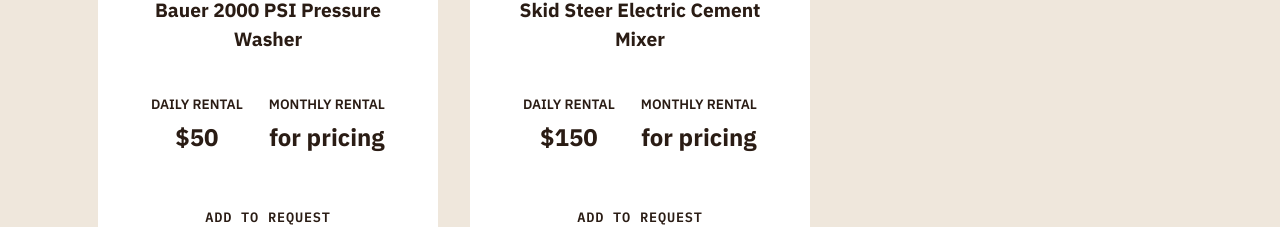
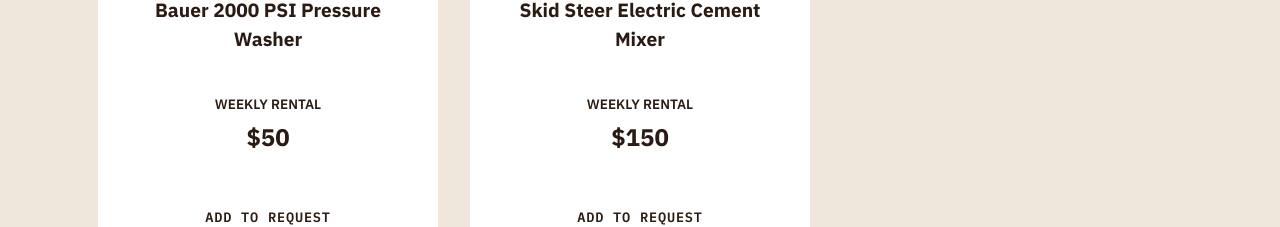
Before and after one commit to rent4you620-gif/rent4you-utility, a Next.js app: page / in a window 1280 px wide. Shown: the part 1618-1845 px from the top of the page. Built offline with nearby package versions, Linux system fonts and the light colour scheme.

Commit message:
Use weekly rental pricing

```diff
--- a/app/components/CatalogGrid.tsx
+++ b/app/components/CatalogGrid.tsx
@@ -23,16 +23,14 @@
   {
     id: 4,
     name: 'Bauer 2000 PSI Pressure Washer',
-    daily: 50,
-    monthly: null,
+    weekly: 50,
     image: '/products/IMG_0925.WEBP',
     icon: '💦',
   },
   {
     id: 5,
     name: 'Skid Steer Electric Cement Mixer',
-    daily: 150,
-    monthly: null,
+    weekly: 150,
     image: '/products/IMG_0784.jpeg',
     images: ['/products/IMG_0784.jpeg'],
     icon: '🏗️',
@@ -84,16 +82,16 @@
 
               <h3>{item.name}</h3>
               <div className="catalog-pricing">
-                {item.daily !== null && item.daily !== undefined && (
+                {item.weekly !== null && item.weekly !== undefined && (
                   <div className="price-tier">
-                    <span className="price-label">Daily rental</span>
-                    <span className="price-amount">${item.daily}</span>
+                    <span className="price-label">Weekly rental</span>
+                    <span className="price-amount">${item.weekly}</span>
                   </div>
                 )}
-                <div className="price-tier">
+                {item.monthly !== null && item.monthly !== undefined && <div className="price-tier">
                   <span className="price-label">Monthly rental</span>
-                  <span className="price-amount">{item.monthly ? `$${item.monthly}` : 'for pricing'}</span>
-                </div>
+                  <span className="price-amount">${item.monthly}</span>
+                </div>}
               </div>
               <button
                 type="button"
```
